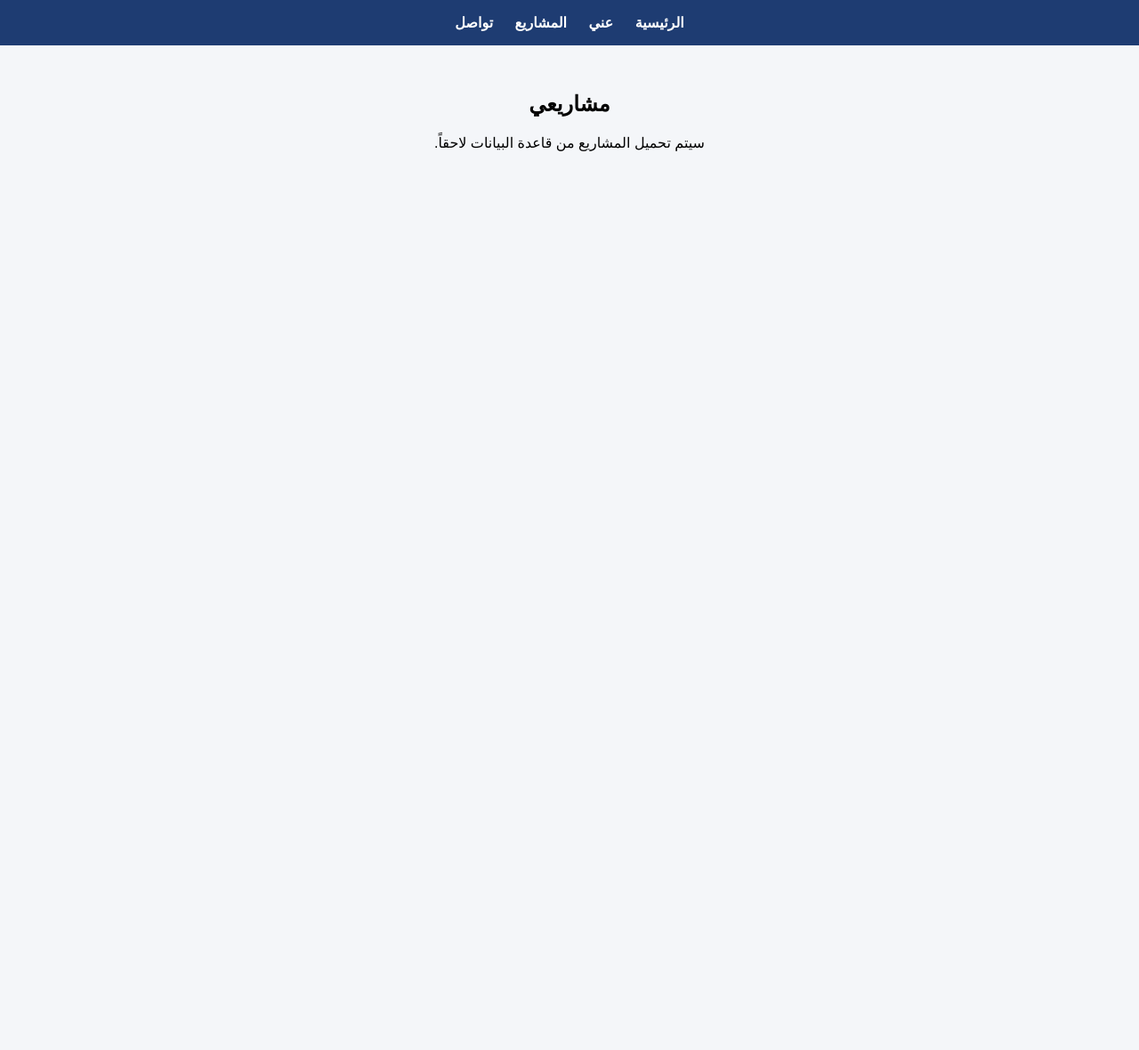
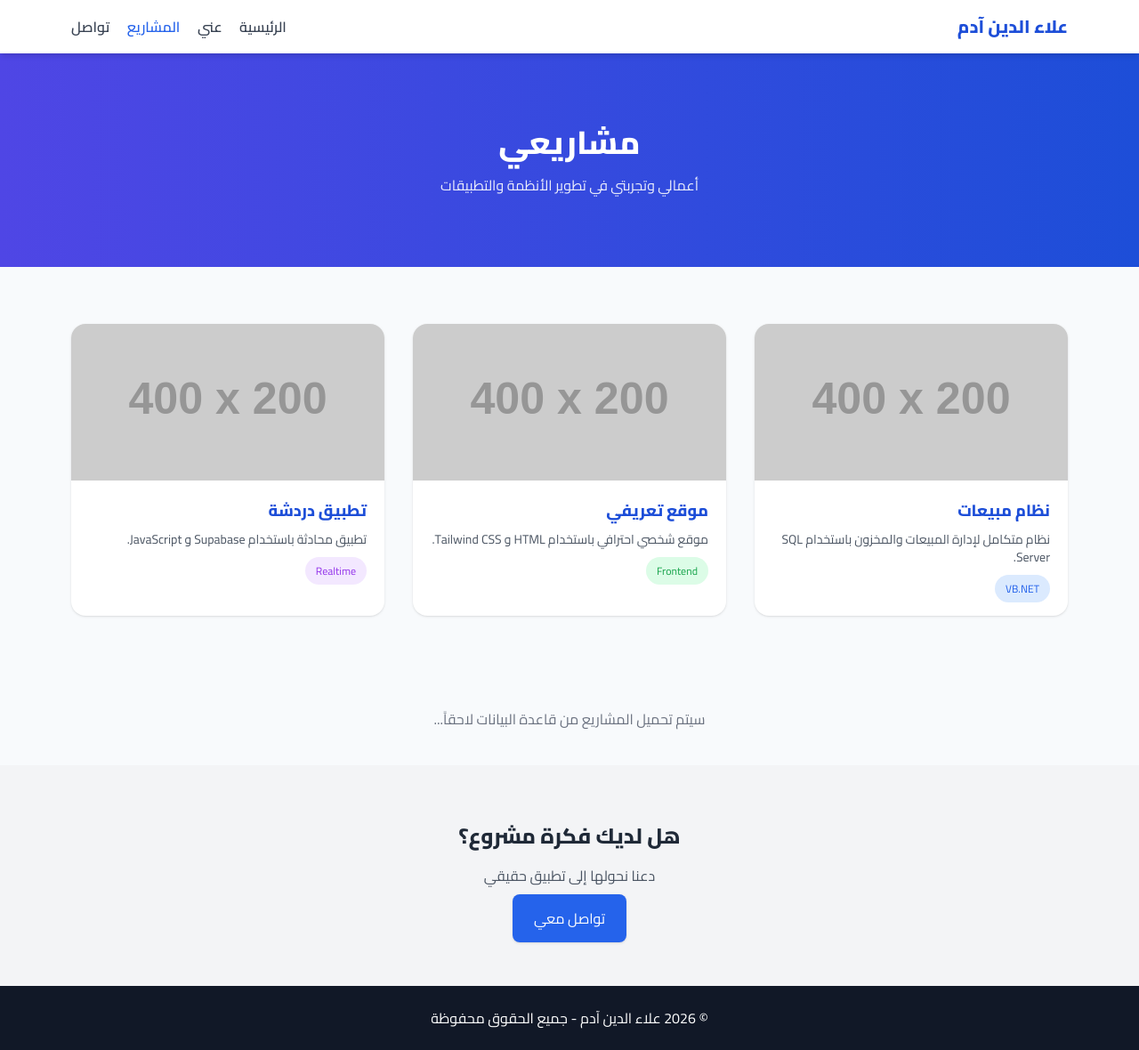
Before and after one commit to alaadinabm/web, a plain HTML site: page projects.html in a window 1280 px wide. Shown: the whole page at 89% size. Before the commit the page ends 800 px from the top, so only its background shows below. Drawn offline with nearby package versions, Linux system fonts and the light colour scheme; placeholder pictures from the web are drawn by us.

Commit message:
Update projects.html

```diff
--- a/projects.html
+++ b/projects.html
@@ -1,26 +1,115 @@
-
 <!DOCTYPE html>
-<html lang="ar">
+<html lang="ar" dir="rtl">
 <head>
 <meta charset="UTF-8">
-<title>المشاريع</title>
-<link rel="stylesheet" href="style.css">
+<meta name="viewport" content="width=device-width, initial-scale=1.0">
+<title>المشاريع | علاء الدين آدم</title>
+
+<!-- Font -->
+<link href="https://fonts.googleapis.com/css2?family=Cairo:wght@400;600;800&display=swap" rel="stylesheet">
+
+<!-- Tailwind -->
+<script src="https://cdn.tailwindcss.com"></script>
+
+<style>
+body {
+  font-family: 'Cairo', sans-serif;
+  background: #f8fafc;
+}
+</style>
+
 </head>
+
 <body>
 
-<nav>
-<a href="index.html">الرئيسية</a>
-<a href="about.html">عني</a>
-<a href="projects.html">المشاريع</a>
-<a href="contact.html">تواصل</a>
-</nav>
+<!-- Navbar -->
+<header class="bg-white shadow-md sticky top-0 z-50">
+  <div class="max-w-6xl mx-auto flex justify-between items-center p-4">
+    <h1 class="text-xl font-extrabold text-blue-700">علاء الدين آدم</h1>
+    <nav class="space-x-4 space-x-reverse text-gray-700 font-semibold">
+      <a href="index.html" class="hover:text-blue-600">الرئيسية</a>
+      <a href="about.html" class="hover:text-blue-600">عني</a>
+      <a href="projects.html" class="text-blue-600">المشاريع</a>
+      <a href="contact.html" class="hover:text-blue-600">تواصل</a>
+    </nav>
+  </div>
+</header>
 
-<section>
-<h1>مشاريعي</h1><p>سيتم تحميل المشاريع من قاعدة البيانات لاحقاً.</p>
+<!-- Hero -->
+<section class="bg-gradient-to-r from-indigo-600 to-blue-700 text-white py-20 text-center">
+  <h2 class="text-4xl font-extrabold mb-4">مشاريعي</h2>
+  <p class="opacity-90">أعمالي وتجربتي في تطوير الأنظمة والتطبيقات</p>
 </section>
 
-<script src="https://cdn.jsdelivr.net/npm/@supabase/supabase-js@2"></script>
-<script src="main.js"></script>
+<!-- Projects -->
+<section class="max-w-6xl mx-auto px-4 py-16">
+
+  <div class="grid md:grid-cols-3 gap-8">
+
+    <!-- Project Card -->
+    <div class="bg-white rounded-2xl shadow hover:shadow-2xl transition overflow-hidden">
+      <img src="https://via.placeholder.com/400x200" class="w-full">
+      <div class="p-5">
+        <h3 class="font-bold text-lg text-blue-700 mb-2">نظام مبيعات</h3>
+        <p class="text-gray-600 text-sm mb-3">
+          نظام متكامل لإدارة المبيعات والمخزون باستخدام SQL Server.
+        </p>
+        <span class="text-xs bg-blue-100 text-blue-600 px-3 py-1 rounded-full">VB.NET</span>
+      </div>
+    </div>
+
+    <!-- Project Card -->
+    <div class="bg-white rounded-2xl shadow hover:shadow-2xl transition overflow-hidden">
+      <img src="https://via.placeholder.com/400x200" class="w-full">
+      <div class="p-5">
+        <h3 class="font-bold text-lg text-blue-700 mb-2">موقع تعريفي</h3>
+        <p class="text-gray-600 text-sm mb-3">
+          موقع شخصي احترافي باستخدام HTML و Tailwind CSS.
+        </p>
+        <span class="text-xs bg-green-100 text-green-600 px-3 py-1 rounded-full">Frontend</span>
+      </div>
+    </div>
+
+    <!-- Project Card -->
+    <div class="bg-white rounded-2xl shadow hover:shadow-2xl transition overflow-hidden">
+      <img src="https://via.placeholder.com/400x200" class="w-full">
+      <div class="p-5">
+        <h3 class="font-bold text-lg text-blue-700 mb-2">تطبيق دردشة</h3>
+        <p class="text-gray-600 text-sm mb-3">
+          تطبيق محادثة باستخدام Supabase و JavaScript.
+        </p>
+        <span class="text-xs bg-purple-100 text-purple-600 px-3 py-1 rounded-full">Realtime</span>
+      </div>
+    </div>
+
+  </div>
+
+</section>
+
+<!-- Empty State (لو مافي مشاريع) -->
+<section class="text-center py-10">
+  <p class="text-gray-500">سيتم تحميل المشاريع من قاعدة البيانات لاحقاً...</p>
+</section>
+
+<!-- CTA -->
+<section class="text-center py-16 bg-gray-100">
+  <h3 class="text-2xl font-bold mb-4 text-gray-800">
+    هل لديك فكرة مشروع؟
+  </h3>
+  <p class="text-gray-600 mb-6">
+    دعنا نحولها إلى تطبيق حقيقي
+  </p>
+
+  <a href="contact.html"
+     class="bg-blue-600 text-white px-6 py-3 rounded-lg shadow hover:bg-blue-700 transition">
+     تواصل معي
+  </a>
+</section>
+
+<!-- Footer -->
+<footer class="bg-gray-900 text-white text-center py-6">
+  © 2026 علاء الدين آدم - جميع الحقوق محفوظة
+</footer>
 
 </body>
 </html>
```
